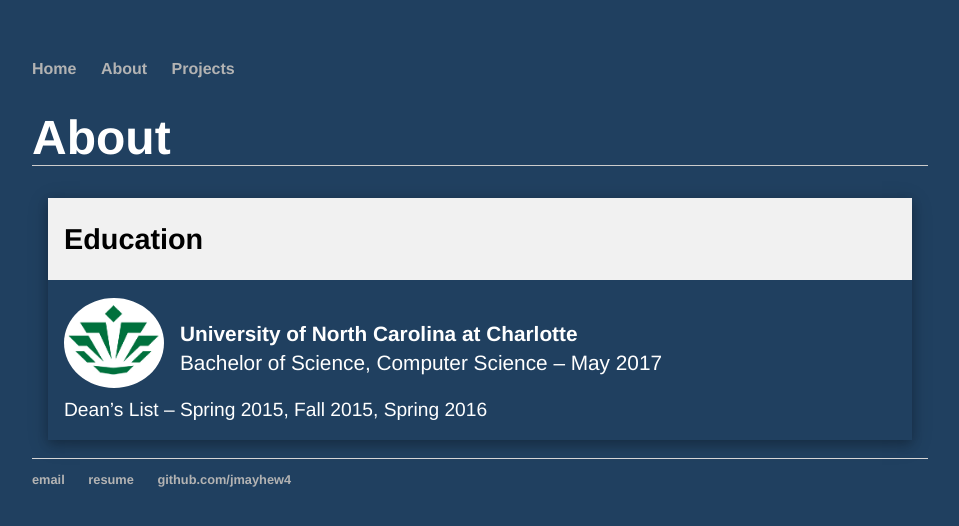
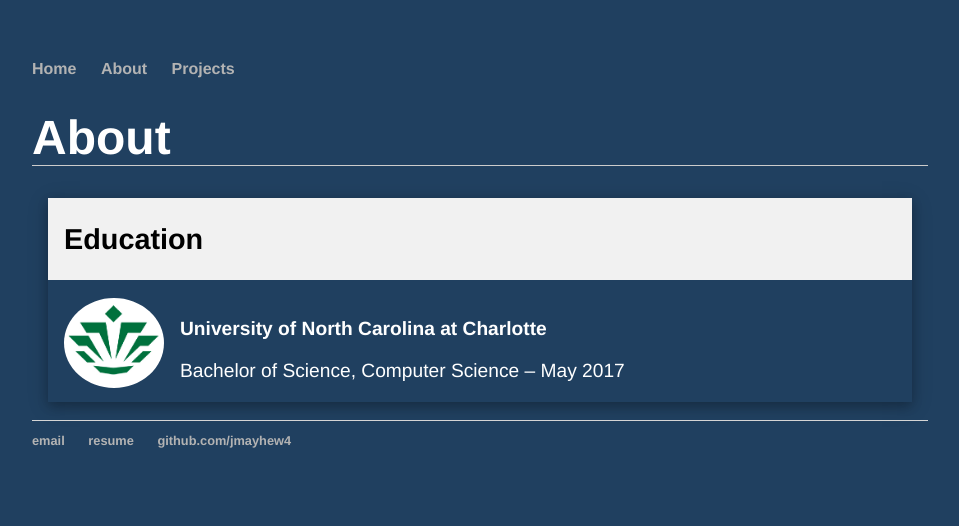
Before and after one commit to jmayhew4/jmayhew4.github.io, a Jekyll site: the page built from about/index.html, in a window 1280 px wide. Shown: the top 526 px of the page, without its empty margins (160-1119 px from the left). Built offline with Jekyll 4.4.1, drawn with Linux system fonts in a browser that asks for light colours.

Commit message:
Update index.html

```diff
--- a/about/index.html
+++ b/about/index.html
@@ -26,9 +26,8 @@ I'm a computer geek with a passion for music, art, technology, writing, and game
     </header>
     <div class="w3-container"><br>
       <img src="../photos/UNCC.PNG" alt="Avatar" class="w3-left w3-circle w3-margin-right" style="width:100px">
-      <pre><strong>University of North Carolina at Charlotte</strong>
-Bachelor of Science, Computer Science – May 2017</pre>
-	<p>Dean’s List – Spring 2015, Fall 2015, Spring 2016</p>
+	<p><strong>University of North Carolina at Charlotte</strong></p>
+        <p>Bachelor of Science, Computer Science – May 2017</p>
     </div>
   </div>
 </div>
```
